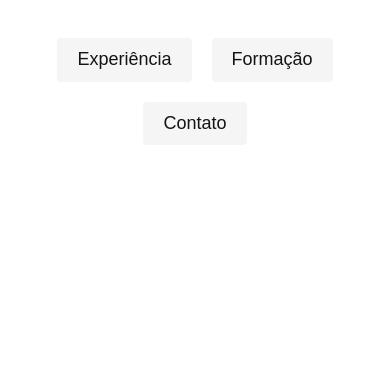
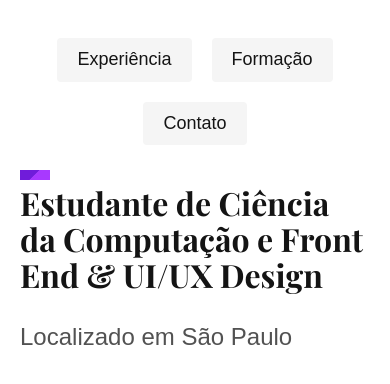
Before and after one commit to R4f43lA94r3c1d0/projeto-portfolio, a plain HTML site: page index.html in a window 390 px wide. Shown: the part 66-450 px from the top of the page. Drawn offline with nearby package versions, Linux system fonts and the light colour scheme.

Commit message:
Introdução

```diff
--- a/css/global.css
+++ b/css/global.css
@@ -3,10 +3,33 @@
 ****************************/
 
 /****************************
+          VARIÁVEIS
+
+:root
+-------
+Sumário
+-------
+A pseudo-classe CSS :root se equipara à raíz de uma árvore, que por sua vez representa o documento. Aplicado ao HTML, :root representa o elemento <html>  e é identico ao seletor html, exceto que sua especificidade é mais alta.
+
+Exemplo
+Usar :root pode ser útil para declarar uma variável CSS global:
+
+:root {
+  --main-color: hotpink;
+  --pane-padding: 5px 42px;
+}
+****************************/
+:root {
+  --fira-sans: "Fira Sans", Arial, sans-serif;
+}
+
+/****************************/
+
+/****************************
           RESET
 ****************************/
 body {
-  font-family: "Playfair Display", Arial, sans-serif;
+  font-family: "Playfair Display", serif, sans-serif;
   margin: 0px;
   color: #141414;
 }
@@ -18,13 +41,13 @@ p {
   margin: 0px;
 }
 
-ul{
+ul {
   margin: 0px;
   padding: 0px;
   list-style: none;
 }
 
-img{
+img {
   max-width: 100%;
   display: block;
 }
--- a/css/header.css
+++ b/css/header.css
@@ -18,6 +18,7 @@
 }
 
 .header-menu a{
+  font-family: var(--fira-sans);
   font-size: 1.125rem;
   line-height: 1.3;
   padding: 10px 20px; /* Aumentar área de clique*/
--- /dev/null
+++ b/css/introducao.css
@@ -0,0 +1,68 @@
+/****************************
+          INTRODUCAO CSS
+****************************/
+
+.introducao {
+  max-width: 1200px;
+  padding: 20px 20px;
+  margin: 0 auto;
+  display: grid;
+  grid-template-columns: 1fr 2fr;
+  gap: 100px;
+  align-items: center;
+}
+
+.introducao h1 {
+  font-size: 4.5rem;
+  line-height: 1.125;
+  margin-bottom: 30px;
+  position: relative;
+}
+
+.introducao h1::before {
+  content: "";
+  display: block;
+  width: 130px;
+  height: 100px;
+  background: url(../img/detalhe.svg) no-repeat center;
+  position: absolute;
+  top: -15px;
+  left: -40px;
+  z-index: -1;
+}
+
+.introducao p {
+  font-family: var(--fira-sans);
+  font-size: 1.5rem;
+  color: #525252;
+}
+
+@media (max-width: 1000px) {
+  .introducao h1 {
+    font-size: 3rem;
+  }
+}
+
+@media (max-width: 800px) {
+  .introducao {
+    grid-template-columns: 1fr 1fr;
+    gap: 40px;
+  }
+  .introducao h1 {
+    font-size: 2rem;
+  }
+  .introducao h1::before {
+    width: 30px;
+    height: 10px;
+    left: 0px;
+  }
+}
+
+@media (max-width: 400px) {
+  .introducao {
+    grid-template-columns: 1fr;
+  }
+  .introducao img {
+    display: none;
+  }
+}
--- a/css/style.css
+++ b/css/style.css
@@ -3,6 +3,7 @@
 ****************************/
 @import url(./global.css);
 @import url(./header.css);
+@import url(./introducao.css);
 
 /****************************
           STYLE CSS
--- a/index.html
+++ b/index.html
@@ -7,6 +7,9 @@
   <meta name="viewport" content="width=device-width, initial-scale=1.0">
   <title>Rafael Aparecido</title>
   <link rel="stylesheet" href="./css/style.css">
+  <link rel="preconnect" href="https://fonts.googleapis.com">
+<link rel="preconnect" href="https://fonts.gstatic.com" crossorigin>
+<link href="https://fonts.googleapis.com/css2?family=Playfair+Display:wght@400;500;700&display=swap" rel="stylesheet">
 </head>
 
 <body>
@@ -20,6 +23,14 @@
       </ul>
     </nav>
   </header>
+
+  <main class="introducao">
+    <img src="./img/Foto-Perfil.jpg" alt="Imagem Perfil">
+    <div>
+      <h1>Estudante de Ciência da Computação e Front End & UI/UX Design</h1>
+      <p>Localizado em São Paulo</p>
+    </div>
+  </main>
 </body>
 
 </html>
```
Also changed, not shown: img/detalhe.svg (renamed from img/Decoração.svg).
